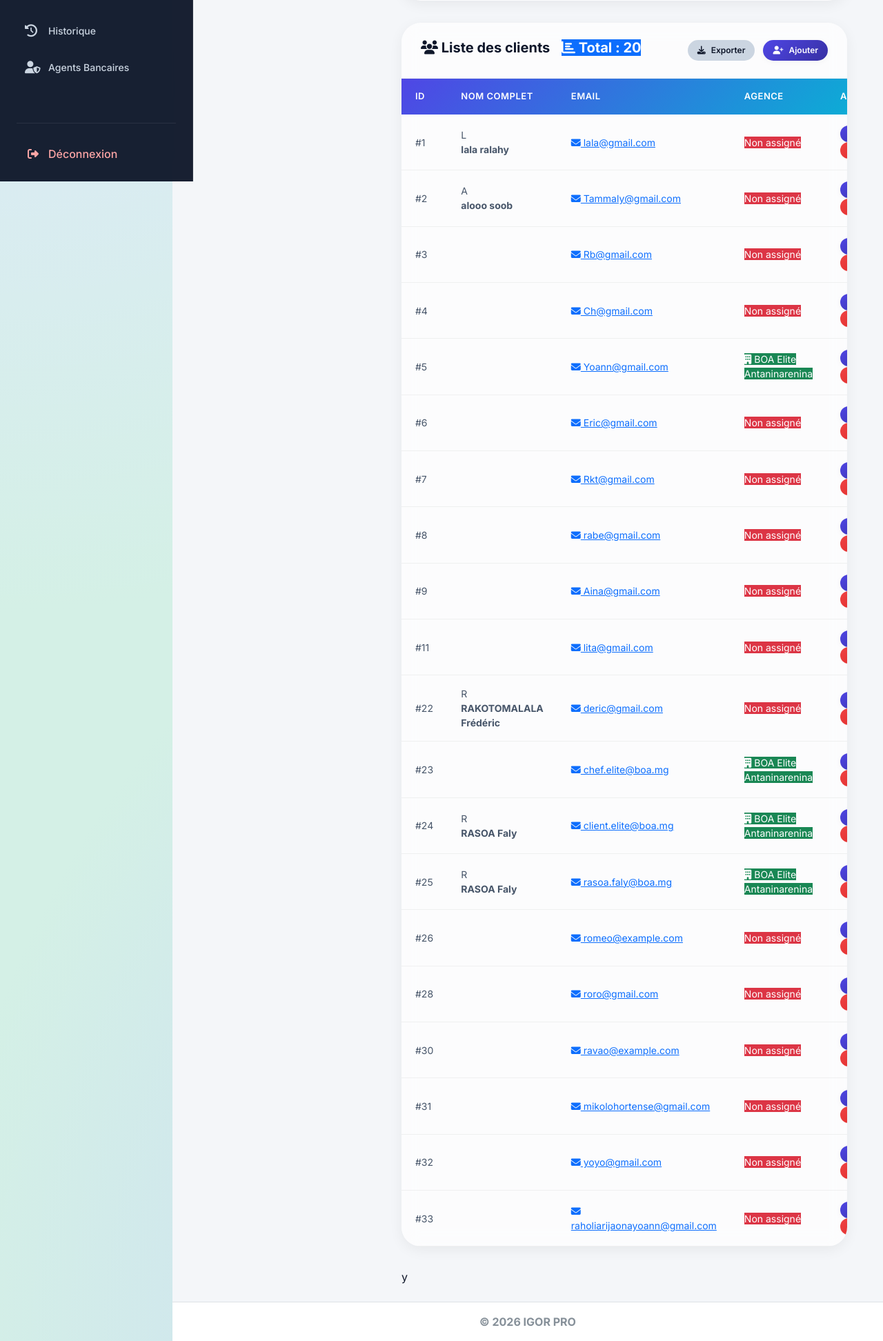
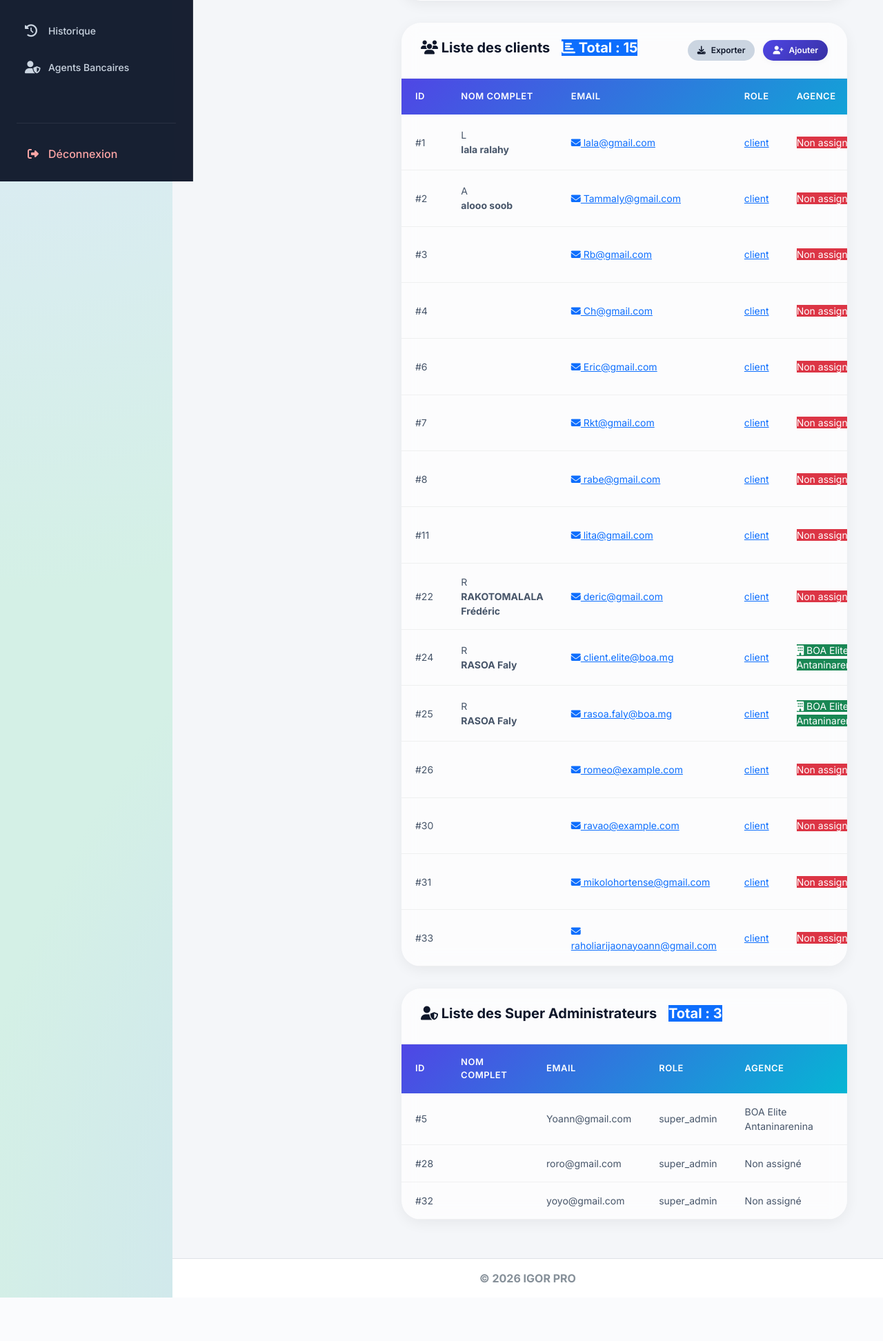
Before and after one commit to romeo2433/Gestion-de-banque, a PHP site: page /utilisateur.php in a window 1280 px wide. Shown: the part 480-2424 px from the top of the page at 69% size. After the commit the page ends 2361 px from the top, so only its background shows below. Run offline with PHP 8.4, Linux system fonts and the light colour scheme; a user stored in the database is signed in; data comes from the database, SQL or seed files in the repository; some libraries are stand-ins or nearby versions.

Commit message:
liste client

```diff
--- a/pages/utilisateur_content.php
+++ b/pages/utilisateur_content.php
@@ -68,7 +68,7 @@
 
         <span class="stats-badge bg-primary" style="margin-left:12px;">
             <i class="fas fa-chart-bar"></i>
-            Total : <?= count($utilisateurs ?? []) ?>
+            Total : <?= count($clients ?? []) ?>
         </span>
     </h3>
 
@@ -98,6 +98,7 @@
                 <th>ID</th>
                 <th>Nom complet</th>
                 <th>Email</th>
+                <th>Role</th>
                 <th>Agence</th>
                 <th style="text-align:center;">Actions</th>
             </tr>
@@ -105,10 +106,9 @@
 
         <tbody>
 
-            <?php if(isset($utilisateurs) && !empty($utilisateurs)): ?>
+            <?php if(isset($clients) && !empty($clients)): ?>
 
-                <?php foreach($utilisateurs as $user): ?>
-
+            <?php foreach($clients as $user): ?>
                     <tr>
 
                         <!-- ID -->
@@ -146,6 +146,16 @@
                                 <i class="fas fa-envelope"></i>
 
                                 <?= htmlspecialchars($user['email']) ?>
+
+                            </a>
+
+                        </td>
+                        <td>
+
+                            <a href="mailto:<?= htmlspecialchars($user['role']) ?>"
+                               class="table-link">
+
+                                <?= htmlspecialchars($user['role']) ?>
 
                             </a>
 
@@ -253,8 +263,87 @@
 
 </div>
 
-</div>y
+</div>
+<div class="table-wrapper" style="margin-top:30px;">
 
+    <div class="table-header">
+
+        <h3 class="table-title">
+            <i class="fas fa-user-shield"></i>
+            Liste des Super Administrateurs
+
+            <span class="stats-badge bg-primary" style="margin-left:12px;">
+                Total : <?= count($superAdmins ?? []) ?>
+            </span>
+        </h3>
+
+    </div>
+
+    <div class="table-responsive">
+
+        <table class="modern-table">
+
+            <thead>
+                <tr>
+                    <th>ID</th>
+                    <th>Nom complet</th>
+                    <th>Email</th>
+                    <th>Role</th>
+                    <th>Agence</th>
+                </tr>
+            </thead>
+
+            <tbody>
+
+                <?php if(isset($superAdmins) && !empty($superAdmins)): ?>
+
+                    <?php foreach($superAdmins as $user): ?>
+
+                        <tr>
+
+                            <td>
+                                <span class="badge-id">
+                                    #<?= $user['id'] ?>
+                                </span>
+                            </td>
+
+                            <td>
+                                <?= htmlspecialchars($user['nom'].' '.($user['prenom'] ?? '')) ?>
+                            </td>
+
+                            <td>
+                                <?= htmlspecialchars($user['email']) ?>
+                            </td>
+
+                            <td>
+                                <?= htmlspecialchars($user['role']) ?>
+                            </td>
+
+                            <td>
+                                <?= htmlspecialchars($user['agence_nom'] ?? 'Non assigné') ?>
+                            </td>
+
+                        </tr>
+
+                    <?php endforeach; ?>
+
+                <?php else: ?>
+
+                    <tr>
+                        <td colspan="5" class="empty-state">
+                            Aucun super administrateur trouvé
+                        </td>
+                    </tr>
+
+                <?php endif; ?>
+
+            </tbody>
+
+        </table>
+
+    </div>
+
+</div>
 </div>
 
 <!-- Modal de confirmation -->
--- a/utilisateur.php
+++ b/utilisateur.php
@@ -1,5 +1,6 @@
 <?php
 session_start();
+
 require_once 'config.php';
 require_once 'verification_role.php';
 
@@ -10,28 +11,58 @@ $search = $_POST['search'] ?? '';
 $condition_agence = condition_agence('u');
 
 try {
+
     $sql = "SELECT u.*, a.nom as agence_nom
             FROM users u
             LEFT JOIN agences a ON u.agence_id = a.id_agence
             WHERE $condition_agence";
 
+    $params = [];
+
     if (!empty($search)) {
-        $sql .= " AND (u.nom LIKE :search OR u.prenom LIKE :search OR u.email LIKE :search)";
-        $stmt = $conn->prepare($sql);
-        $stmt->execute(['search' => "%$search%"]);
-    } else {
-        $stmt = $conn->query($sql);
+
+        $sql .= " AND (
+                    u.nom LIKE :search
+                    OR u.prenom LIKE :search
+                    OR u.email LIKE :search
+                  )";
+
+        $params['search'] = "%$search%";
     }
 
-    $utilisateurs = $stmt->fetchAll();
+    $stmt = $conn->prepare($sql);
+    $stmt->execute($params);
+
+    $utilisateurs = $stmt->fetchAll(PDO::FETCH_ASSOC);
+
+    // Séparation des utilisateurs par rôle
+    $clients = [];
+    $superAdmins = [];
+
+    foreach ($utilisateurs as $user) {
+
+        if ($user['role'] === 'client') {
+            $clients[] = $user;
+        }
+
+        if ($user['role'] === 'super_admin') {
+            $superAdmins[] = $user;
+        }
+    }
 
     journal_action('consultation_utilisateurs', "Recherche: $search");
 
 } catch(PDOException $e) {
-    error_log("Erreur utilisateur.php: " . $e->getMessage());
+
+    error_log("Erreur utilisateur.php : " . $e->getMessage());
+
     $error = "Erreur lors du chargement des données.";
+
+    $clients = [];
+    $superAdmins = [];
 }
 
-// 🔥 important
+// Fichier de contenu
 $content = "pages/utilisateur_content.php";
+
 include("layout.php");
```
